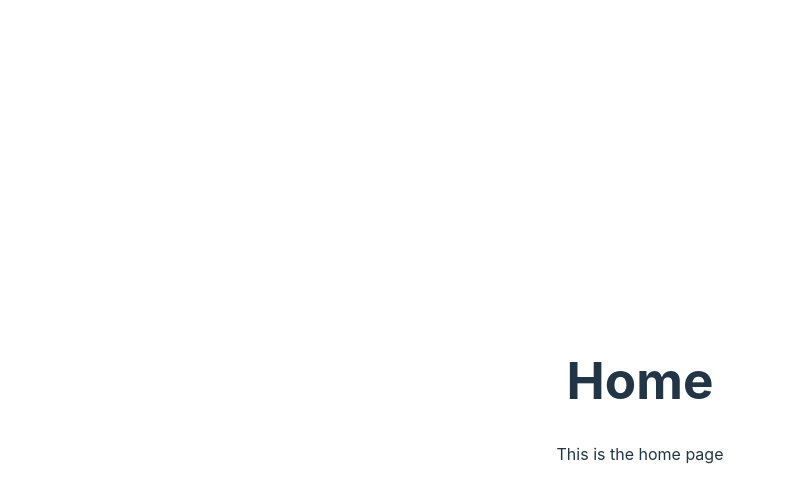
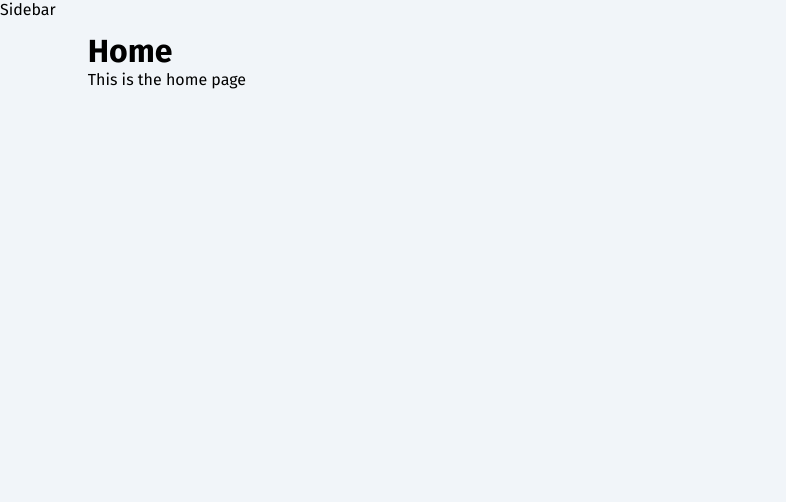
Before and after one commit to CourtneyCarson/Responsive-Sidebar-Menu, a Vue app: page / in a window 1280 px wide. Shown: the top 502 px of the page, without its empty margins (0-786 px from the left). Built offline with nearby package versions, Linux system fonts and the light colour scheme.

Commit message:
add in styling for sidebar so the screen is split

```diff
--- a/src/App.vue
+++ b/src/App.vue
@@ -1,8 +1,63 @@
 <template>
   <div class="app">
+    <!-- sidebar -->
+<Sidebar />
     <router-view />
 
   </div>
 </template>
 
-<style lang="scss"></style>
+
+<script setup>
+import Sidebar from './components/Sidebar.vue'
+
+
+
+</script>
+
+
+<style lang="scss">
+/*define document level variables*/
+:root {
+	--primary: #4ade80;
+	--primary-alt: #22c55e;
+	--grey: #64748b;
+	--dark: #1e293b;
+	--dark-alt: #334155;
+	--light: #f1f5f9;
+	--sidebar-width: 300px;
+}
+
+* {
+	margin: 0;
+	padding: 0;
+	box-sizing: border-box;
+	font-family: 'Fira sans', sans-serif;
+}
+
+body {
+	background: var(--light);
+}
+
+button {
+	cursor: pointer;
+	appearance: none;
+	border: none;
+	outline: none;
+	background: none;
+}
+
+.app {
+	display: flex;
+
+	main {
+		flex: 1 1 0;
+		padding: 2rem;
+
+		@media (max-width: 1024px) {
+			padding-left: 6rem;
+		}
+	}
+}
+
+</style>
--- /dev/null
+++ b/src/components/Sidebar.vue
@@ -0,0 +1,13 @@
+<template>
+<aside>
+    Sidebar
+</aside>
+</template>
+
+<script setup>
+
+</script>
+
+<style lang="scss" scoped>
+
+</style>
--- a/src/main.js
+++ b/src/main.js
@@ -1,20 +1,12 @@
 import { createApp } from 'vue'
 import App from './App.vue'
-import './style.css'
-
-import { createRouter, createWebHistory } from 'vue-router'
-import Home from './views/Home.vue'
+import router from './router'
 
 
-createApp(App).mount('#app')
 
 
-const router = createRouter({
-    history: createWebHistory(),
-    routes: [
-        { path: '/', component: Home },
-        { path: '/about', component: () => import('./views/About.vue') },
-    ],
-})
+
+
+
 
 createApp(App).use(router).mount('#app')
--- /dev/null
+++ b/src/router/index.js
@@ -0,0 +1,12 @@
+import { createRouter, createWebHistory } from 'vue-router'
+import Home from '../views/Home.vue'
+
+const router = createRouter({
+    history: createWebHistory(),
+    routes: [
+        { path: '/', component: Home },
+        { path: '/about', component: () => import('../views/About.vue') },
+    ],
+})
+
+export default router
```
